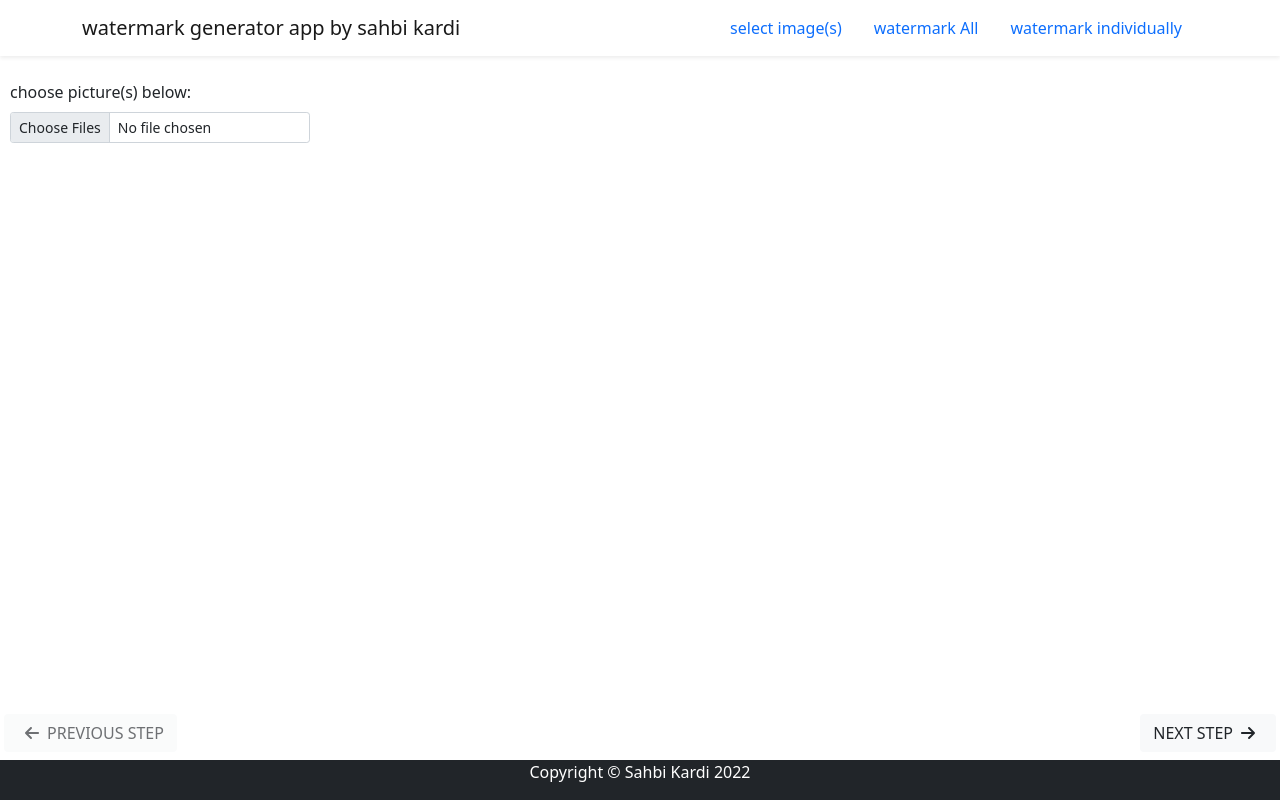
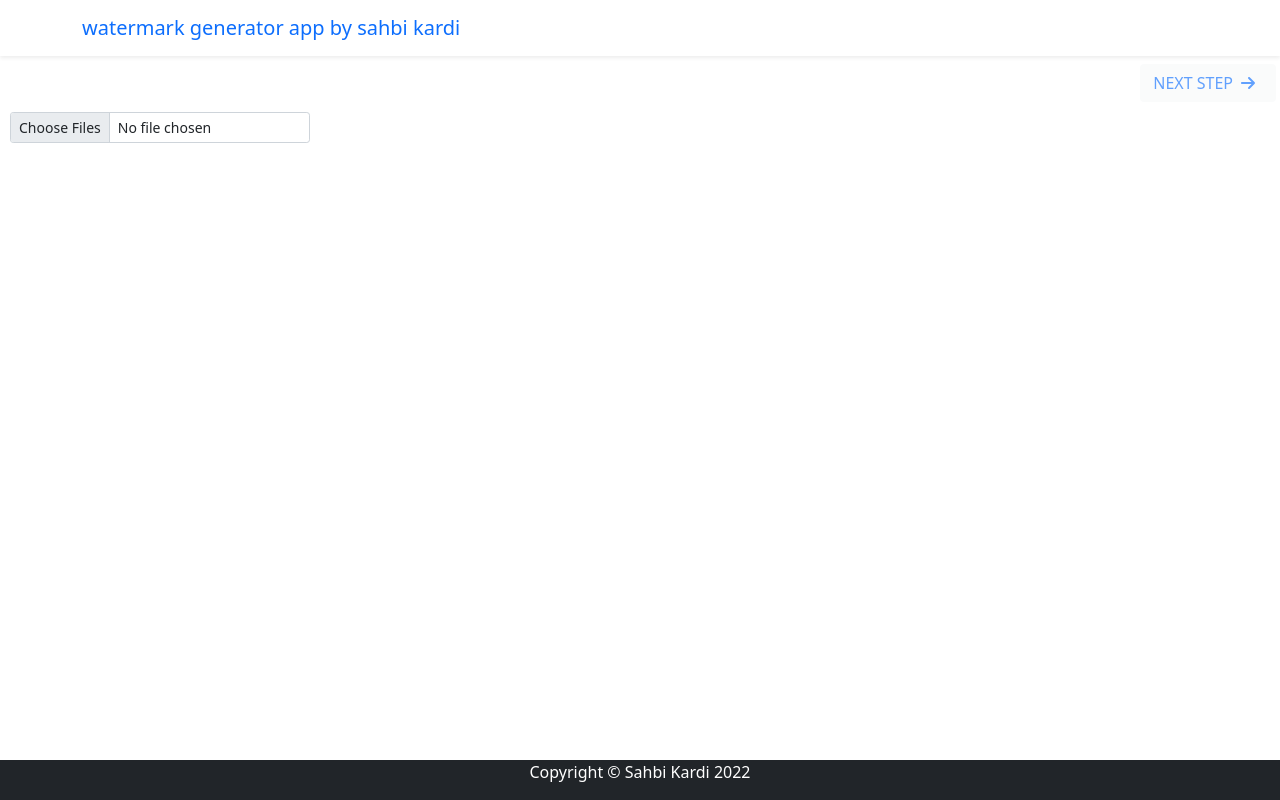
Before and after one commit to sahbi-coder/watermark-app, a React (Create React App) app: page / in a window 1280 px wide. Built offline with nearby package versions, Linux system fonts and the light colour scheme.

Commit message:
another commit

```diff
--- a/src/App.js
+++ b/src/App.js
@@ -1,9 +1,73 @@
 import Header from "./components/Header";
 import Home from "./routes/Home";
-import { Routes, Route } from "react-router-dom";
+import { Routes, Route, useLocation, } from "react-router-dom";
 import Footer from "./components/footer";
+import { AppContext } from "./helpers/Context";
+import { useState } from "react";
+import UserOptions from "./routes/UserOptions";
+import ImageManipaulation from "./routes/ImageManipulation";
 
 function App() {
+
+  const [imageSource, setImageSource] = useState([]);
+  const location = useLocation()
+
+  const [modeSelector,setModeSelector]=useState({modeIsSelected:false,isIndividual:true})
+  const handleUploadedImages = (e) => {
+    let files = [];
+    for (let file of e.target.files) {
+      const fileReader = new FileReader();
+      fileReader.onloadend = function () {
+        files.push(fileReader.result);
+        if (files.length === e.target.files.length) setImageSource(files);
+      };
+      fileReader.readAsDataURL(file);
+    }
+  };
+  const toggleMode = (e)=>{
+
+    if(e.target.id==='individual'){
+
+       setModeSelector({modeIsSelected:true,isIndividual:true})
+
+      return
+
+    }
+    if(e.target.id==='multiple'){
+
+      setModeSelector({modeIsSelected:true,isIndividual:false})
+
+      return
+
+    }
+    if(e.target.id==='next'&&location.pathname==='/user-options'){
+
+      setModeSelector({modeIsSelected:true,isIndividual:modeSelector.isIndividual})
+
+      return
+
+    }
+    if(e.target.id==='prev'&&location.pathname==='/user-options'){
+
+      setModeSelector({modeIsSelected:false,isIndividual:true})
+
+      return
+
+    }
+    if(e.target.id==='prev'&&location.pathname==='/image-manipulation'){
+
+      setModeSelector({modeIsSelected:false,isIndividual:true})
+
+      return
+
+    }
+
+
+
+  }
+
+
+
   return (
     <div
       style={{
@@ -13,14 +77,21 @@ function App() {
         justifyContent: "space-between",
       }}
     >
+
+      <AppContext.Provider value={{imageSource,handleUploadedImages,toggleMode,modeSelector}}>
+
       <Header />
 
       <Routes>
         <Route path="/" element={<Home />}></Route>
+        <Route path="/user-options" element={<UserOptions />} ></Route>
+        <Route path="/image-manipulation" element={<ImageManipaulation/>}></Route>
+
       </Routes>
-      <Routes>
-        <Route path="/" element={<Footer path="/" />}></Route>
-      </Routes>
+
+      < Footer />
+      </AppContext.Provider>
+
     </div>
   );
 }
--- a/src/components/Controls.js
+++ b/src/components/Controls.js
@@ -1,17 +1,23 @@
+import { useContext } from "react";
+import { AppContext } from "../helpers/Context";
 
+const Controls = () => {
+  const { handleUploadedImages } = useContext(AppContext);
+  return (
+    <div className="mb-3" style={{ width: 300, textAlign: "start" }}>
+      <label htmlFor="formFile" className="form-label">
+        {" "}
+        choose image(s) below:
+      </label>
+      <input
+        className="form-control form-control-sm"
+        id="formFile"
+        type="file"
+        multiple
+        onChange={handleUploadedImages}
+      />
+    </div>
+  );
+};
 
-
-const Controls =({handleUploadedImages})=>{
-
-    return (
-
-
-
-        <div className="mb-3" style={{width:300,textAlign:'start'}}>
-	  <label htmlFor="formFile" className="form-label"> choose picture(s) below:</label>
-	  <input className="form-control form-control-sm" id="formFile" type="file"  multiple onChange={handleUploadedImages} />
-	</div>
-    )
-}
-
-export default Controls
+export default Controls;
--- a/src/components/Grid.js
+++ b/src/components/Grid.js
@@ -1,4 +1,7 @@
-const Grid = ({ imageSource }) => {
+import { useContext } from "react";
+import { AppContext } from "../helpers/Context";
+const Grid = () => {
+  const {imageSource} = useContext(AppContext)
   const generateKey = (pre) => {
 
     return `${pre}_${new Date().getTime()}_${Math.floor(Math.random() * 1000)}`;
--- a/src/components/Header.js
+++ b/src/components/Header.js
@@ -1,28 +1,16 @@
 import { Link } from "react-router-dom";
+import ToolsBar from "./ToolsBar";
 const Header = () => {
   return (
     <header className="fixed-top">
       <nav className="navbar navbar-expand-lg navbar-light shadow-sm bg-white ">
         <div className="container">
-          <Link className="navbar-brand" to="/">
+          <Link className="navbar-brand text-primary" to="/">
             watermark generator app by sahbi kardi
           </Link>
-          <ul id="main_nav" className="nav nav-pills ms-auto">
-            <li className="nav-item mx-3">
-              <Link to="/" style={{textDecoration:'none'}}> select image(s) </Link>
-            </li>
-            <li className="nav-item mx-3">
-              <Link to="/mass-watermark" style={{textDecoration:'none'}} >watermark All</Link>
-            </li>
-            <li className="nav-item mx-3">
-              <Link to="/manual-watermark" style={{textDecoration:'none'}} >watermark individually </Link>
-            </li>
-
-
-
-          </ul>
         </div>
       </nav>
+      <ToolsBar/>
     </header>
   );
 };
--- /dev/null
+++ b/src/components/ToolsBar.js
@@ -0,0 +1,121 @@
+import { faArrowLeft, faArrowRight } from "@fortawesome/free-solid-svg-icons";
+import { FontAwesomeIcon } from "@fortawesome/react-fontawesome";
+import { useContext } from "react";
+import { useLocation, useNavigate } from "react-router-dom";
+import { AppContext } from "../helpers/Context";
+
+const ToolsBar = () => {
+  const location = useLocation();
+  const navigate = useNavigate();
+  const { imageSource,toggleMode,modeSelector } = useContext(AppContext);
+
+
+  const paginationActivation = () => {
+    switch (location.pathname) {
+      case "/":
+        return {
+          previous: true,
+          next: imageSource.length ? false : true,
+        };
+      case "/user-options":
+        return {
+          previous: false,
+          next: modeSelector.modeIsSelected ? false : true,
+        };
+      case "/image-manipulation":
+        return {
+          previous: false,
+          next: true,
+        };
+      default:
+        return {
+          previous: true,
+          next: true,
+        };
+    }
+  };
+  const changeRoute = (e) => {
+    switch (location.pathname) {
+      case "/":
+        if (
+          e.target.id === "next" &&
+          !paginationActivation().next &&
+          imageSource.length > 1
+        ) {
+          navigate("/user-options", { state: "/" });
+          break;
+        }
+
+        if (e.target.id === "next" && !paginationActivation().next) {
+          navigate("/image-manipulation", { state: "/" });
+        }
+        break;
+      case "/user-options":
+        if (e.target.id === "next" && !paginationActivation().next) {
+          navigate("/image-manipulation", { state: "/user-options" });
+          break;
+        }
+        if ((e.target.id === "prev", { state: "/user-options" })) {
+          navigate("/");
+        }
+        break;
+      case "/image-manipulation":
+        if (e.target.id === "prev" && !paginationActivation().prev) {
+          if (location.state === "/") {
+            navigate("/");
+            break;
+          }
+
+          if (location.state === "/user-options") {
+            navigate("/user-options");
+          }
+        }
+        break;
+      default:
+        break;
+    }
+  };
+
+  return (
+    <div
+      className={`d-flex ${
+        location.pathname === "/user-options" ? "justify-content-between" : location.pathname === "/"?"justify-content-end":"justify-content-center"
+      } align-items-center  bg-white py-2`}
+    >
+      {location.pathname !== "/" ? (
+        <button
+          id="prev"
+          className="btn bg-light mx-1 text-primary"
+          disabled={paginationActivation().previous}
+          onClick={(e)=>{changeRoute(e);toggleMode(e)}}
+        >
+          <FontAwesomeIcon icon={faArrowLeft} className="color-dark mx-2" />
+          PREVIOUS STEP
+        </button>
+      ) : null}
+
+
+      {location.pathname === "/image-manipulation" ? (
+        <div>
+          <button className="btn bg-light mx-1 text-primary">ADD TEXT</button>
+          <button className="btn bg-light mx-1 text-primary">ADD LOGO</button>
+          <button className="btn bg-light mx-1 text-primary">
+            REMOVE WATERMARK
+          </button>
+        </div>
+      ) : null}
+      {location.pathname !== "/image-manipulation" ? (
+        <button
+          id="next"
+          className="btn bg-light mx-1 text-primary"
+          disabled={paginationActivation().next}
+          onClick={(e)=>{changeRoute(e);toggleMode(e)}}
+        >
+          NEXT STEP
+          <FontAwesomeIcon icon={faArrowRight} className="color-dark mx-2" />
+        </button>
+      ) : null}
+    </div>
+  );
+};
+export default ToolsBar;
--- a/src/components/footer.js
+++ b/src/components/footer.js
@@ -1,22 +1,17 @@
+import { useLocation, useNavigate } from "react-router-dom";
+import { useEffect } from "react";
+const Footer = () => {
+  const location = useLocation();
+  const navigate = useNavigate();
+  const redirectedUrls = ["/user-options","/image-manipulation"]
+  useEffect(() => {
+    if (~redirectedUrls.indexOf(location.pathname) ) {
+      navigate("/");
+    }
+  }, []);
 
-
-import { faArrowLeft, faArrowRight } from '@fortawesome/free-solid-svg-icons';
-import {FontAwesomeIcon} from '@fortawesome/react-fontawesome'
-const Footer = ({path}) => {
   return (
     <footer className="pb-3 bg-dark d-flex flex-column justify-content-start">
-      <div className='d-flex justify-content-between align-items-center  bg-white py-2'>
-          <button className='btn bg-light mx-1' disabled={path==='/'?true:false}>
-  <FontAwesomeIcon icon={faArrowLeft} className='color-dark mx-2'/>
-       PREVIOUS STEP
-          </button>
-          <button className='btn bg-light mx-1'>
-           NEXT STEP
-  <FontAwesomeIcon icon={faArrowRight}  className='color-dark mx-2'/>
-          </button>
-
-
-      </div>
       <div className="container px-4">
         <p className="m-0 text-center text-white ">
           Copyright &copy; Sahbi Kardi 2022
--- /dev/null
+++ b/src/helpers/Context.js
@@ -0,0 +1,4 @@
+import { createContext } from "react";
+
+
+export const AppContext = createContext()
--- a/src/routes/Home.js
+++ b/src/routes/Home.js
@@ -1,24 +1,14 @@
 import Grid from "../components/Grid";
 import Controls from "../components/Controls";
-import { useState } from "react";
+
 
 const Home = () => {
-  const [imageSource, setImageSource] = useState([]);
-  const handleUploadedImages = (e) => {
-    let files = [];
-    for (let file of e.target.files) {
-      const fileReader = new FileReader();
-      fileReader.onloadend = function () {
-        files.push(fileReader.result);
-        if (files.length === e.target.files.length) setImageSource(files);
-      };
-      fileReader.readAsDataURL(file);
-    }
-  };
+
+
   return (
     <div style={{marginTop:80,marginLeft:10}}>
-      <Controls handleUploadedImages={handleUploadedImages}></Controls>
-      <Grid imageSource={imageSource}></Grid>
+      <Controls />
+      <Grid />
     </div>
   );
 };
--- /dev/null
+++ b/src/routes/ImageManipulation.js
@@ -0,0 +1,13 @@
+
+
+
+const ImageManipaulation=()=>{
+
+
+
+
+    return(
+        <div >manipulation</div>
+    )
+}
+export default ImageManipaulation
--- /dev/null
+++ b/src/routes/UserOptions.js
@@ -0,0 +1,46 @@
+import { AppContext } from "../helpers/Context";
+import { useContext} from "react";
+
+const UserOptions = () => {
+
+
+  const { toggleMode } = useContext(AppContext);
+  return (
+    <form className="was-validated" style={{ marginTop: 200 }}>
+      <div>please choose one of the two options below:</div>
+      <div className="custom-control custom-radio">
+        <input
+          type="radio"
+          className="custom-control-input"
+          id="multiple"
+          name="radio-stacked"
+          required
+          onClick={toggleMode}
+        />
+        <label
+          className="custom-control-label"
+          htmlFor="customControlValidation2"
+        >
+          Apply one watermark for all
+        </label>
+      </div>
+      <div className="custom-control custom-radio mb-3">
+        <input
+          type="radio"
+          className="custom-control-input"
+          id="individual"
+          name="radio-stacked"
+          required
+          onClick={toggleMode}
+        />
+        <label
+          className="custom-control-label"
+          htmlFor="customControlValidation3"
+        >
+          Or Apply an individual watermark for each image
+        </label>
+      </div>
+    </form>
+  );
+};
+export default UserOptions;
```
